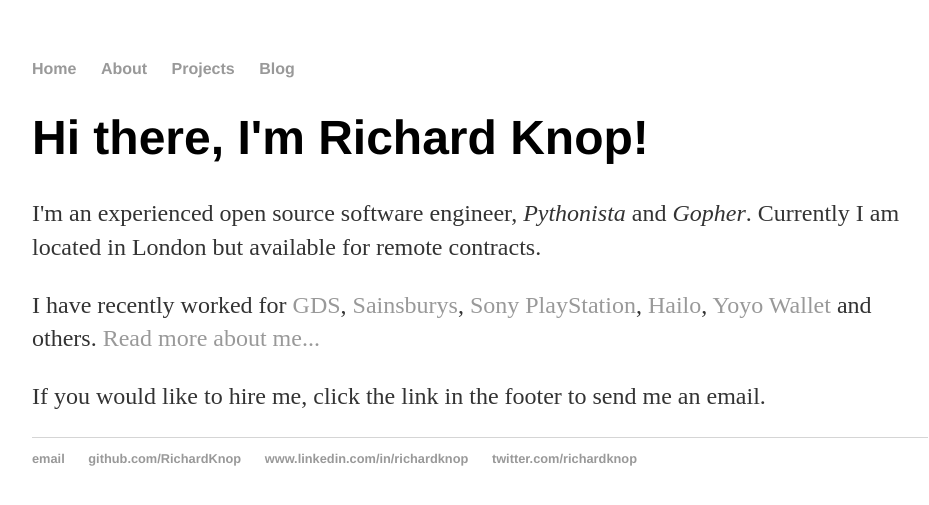
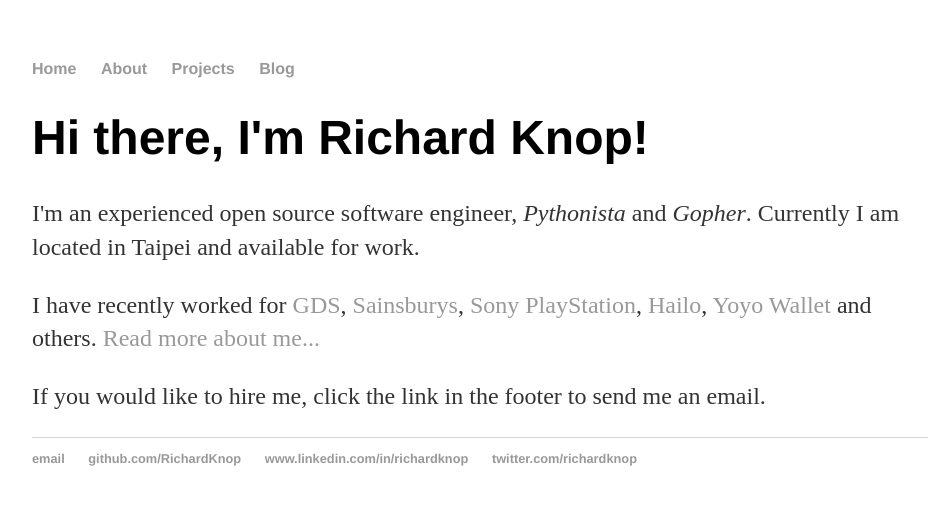
Before and after one commit to RichardKnop/richardknop.github.io, a Jekyll site: the page built from index.html, in a window 1280 px wide. Shown: the top 505 px of the page, without its empty margins (160-1089 px from the left). Built offline with Jekyll 4.4.1, drawn with Linux system fonts in a browser that asks for light colours.

Commit message:
Changed location to Taipei

```diff
--- a/index.html
+++ b/index.html
@@ -4,7 +4,7 @@ title: Richard Knop
 ---
 <div class="blurb">
   <h1>Hi there, I'm Richard Knop!</h1>
-  <p>I'm an experienced open source software engineer, <em>Pythonista</em> and <em>Gopher</em>. Currently I am located in London but available for remote contracts.</p>
+  <p>I'm an experienced open source software engineer, <em>Pythonista</em> and <em>Gopher</em>. Currently I am located in Taipei and available for work.</p>
   <p>I have recently worked for <a href="https://gds.blog.gov.uk/">GDS</a>, <a href="http://www.sainsburys.co.uk/">Sainsburys</a>, <a href="http://www.uk.playstation.com/">Sony PlayStation</a>, <a href="https://www.hailoapp.com/">Hailo</a>, <a href="http://yoyowallet.com/">Yoyo Wallet</a> and others. <a href="/about">Read more about me...</a></p>
   <p>If you would like to hire me, click the link in the footer to send me an email.</p>
 </div>
```
